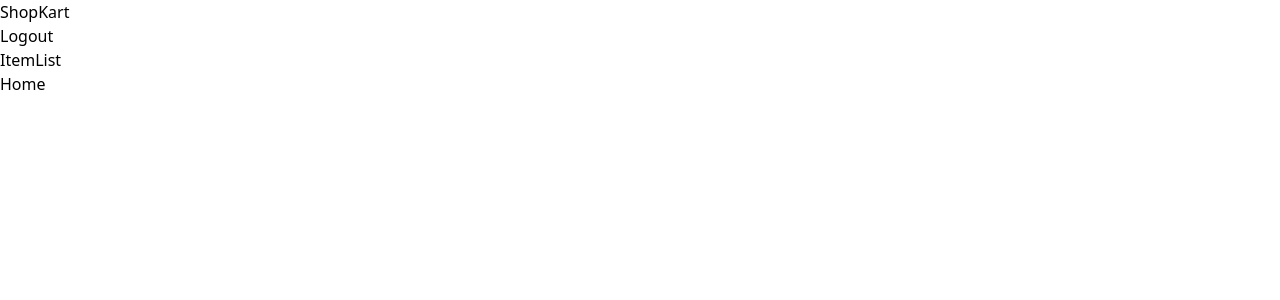
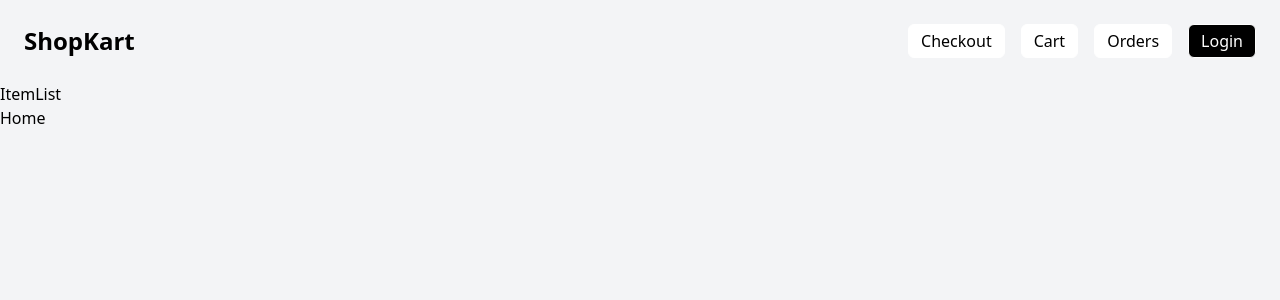
Before and after one commit to scriptWithKishan/shopping-cart, a React app in the folder frontend/: page / in a window 1280 px wide. Shown: the top 300 px of the page. Built offline with nearby package versions, Linux system fonts and the light colour scheme; the HTML template or start-up script is replaced by a standard one.

Commit message:
04: Prodcut backend implementation

```diff
--- a/frontend/src/components/Auth/login.jsx
+++ b/frontend/src/components/Auth/login.jsx
@@ -18,7 +18,7 @@
     const api = import.meta.env.VITE_BACKEND_URI
 
     try {
-      const response = await axios.post(`${api}users/login`, {
+      const response = await axios.post(`${api}/users/login`, {
         username,
         password
       })
--- a/frontend/src/components/Auth/signup.jsx
+++ b/frontend/src/components/Auth/signup.jsx
@@ -16,7 +16,7 @@
 
     try {
       const api = import.meta.env.VITE_BACKEND_URI
-      await axios.post(`${api}users`, {
+      await axios.post(`${api}/users`, {
         username,
         password
       })
--- a/frontend/src/components/Home/home.jsx
+++ b/frontend/src/components/Home/home.jsx
@@ -4,7 +4,7 @@
 
 const Home = () => {
   return (
-    <div>
+    <div className='min-h-screen bg-gray-100 flex flex-col'>
       <Navbar />
       <ItemList />
       Home
--- a/frontend/src/components/Home/navbar.jsx
+++ b/frontend/src/components/Home/navbar.jsx
@@ -11,7 +11,7 @@
     const token = Cookies.get('jwtToken')
 
     try {
-      await axios.post(`${api}users/logout`, {}, {
+      await axios.post(`${api}/users/logout`, {}, {
         headers: {
           'Authorization': `Bearer ${token}`
         }
@@ -25,11 +25,29 @@
   }
 
   return (
-    <div>
-      <h1>ShopKart</h1>
-      <button onClick={logout}>
-        Logout
-      </button>
+    <div className='flex items-center justify-between p-6'>
+      <h1 className='text-2xl font-bold'>ShopKart</h1>
+
+      <div className='flex items-center gap-4'>
+        <button className='bg-white border-1 border-white rounded-md px-3 py-1 hover:border-black'>Checkout</button>
+        <button className='bg-white border-1 border-white rounded-md px-3 py-1 hover:border-black'>Cart</button>
+        <button className='bg-white border-1 border-white rounded-md px-3 py-1 hover:border-black'>Orders</button>
+        {Cookies.get('jwtToken') ? (
+          <button
+            className='bg-black border-1 rounded-md text-white px-3 py-1'
+            onClick={logout}
+          >
+            Logout
+          </button>
+        ) : (
+          <button
+            className='bg-black border-1 rounded-md text-white px-3 py-1'
+            onClick={() => navigate('/login')}
+          >
+            Login
+          </button>
+        )}
+      </div>
     </div>
   )
 }
--- a/frontend/src/index.css
+++ b/frontend/src/index.css
@@ -5,3 +5,7 @@
   padding: 0;
   box-sizing: border-box;
 }
+
+button {
+  cursor: pointer;
+}
```
Also changed, not shown: 2 other files (tests, documents, lock files or other folders).
